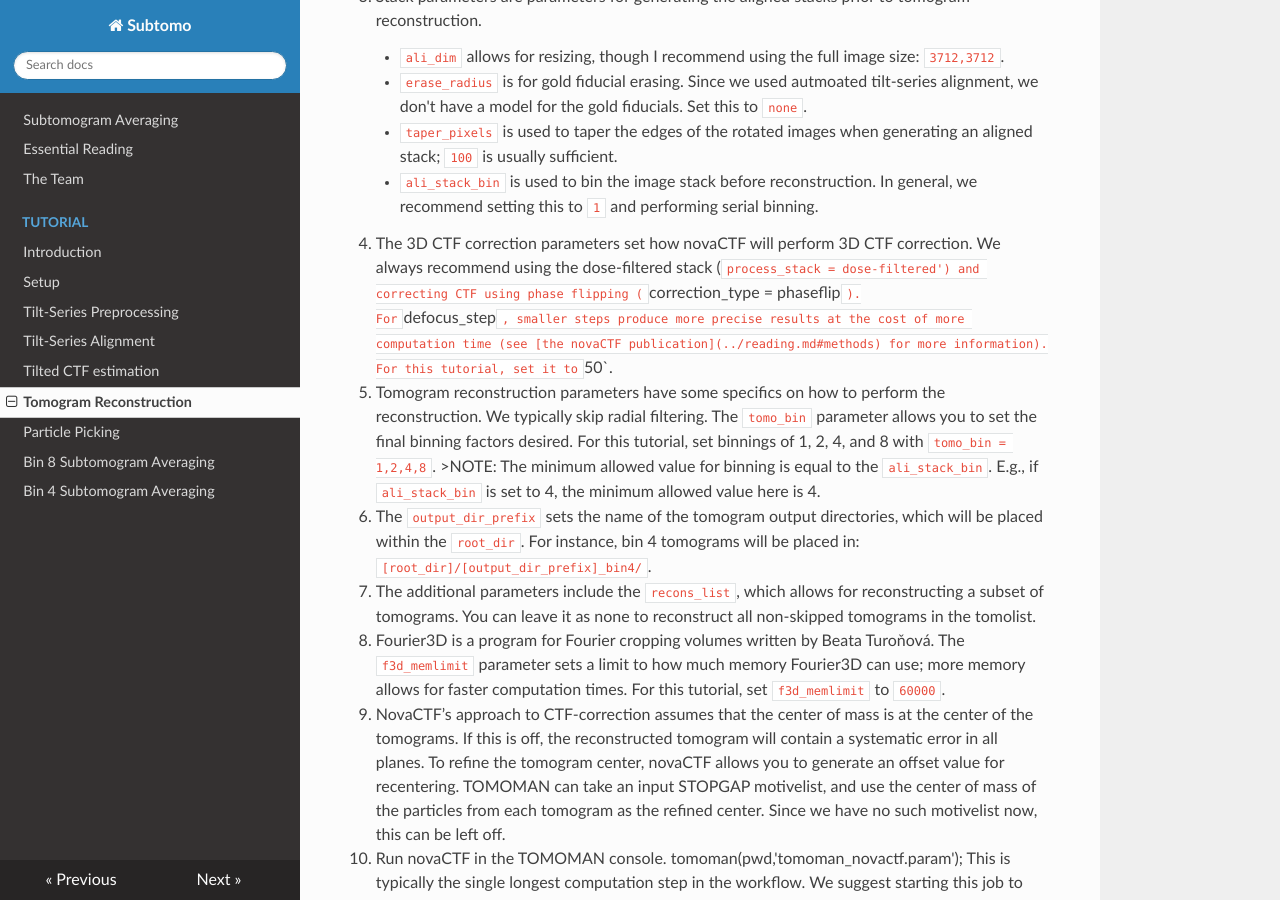
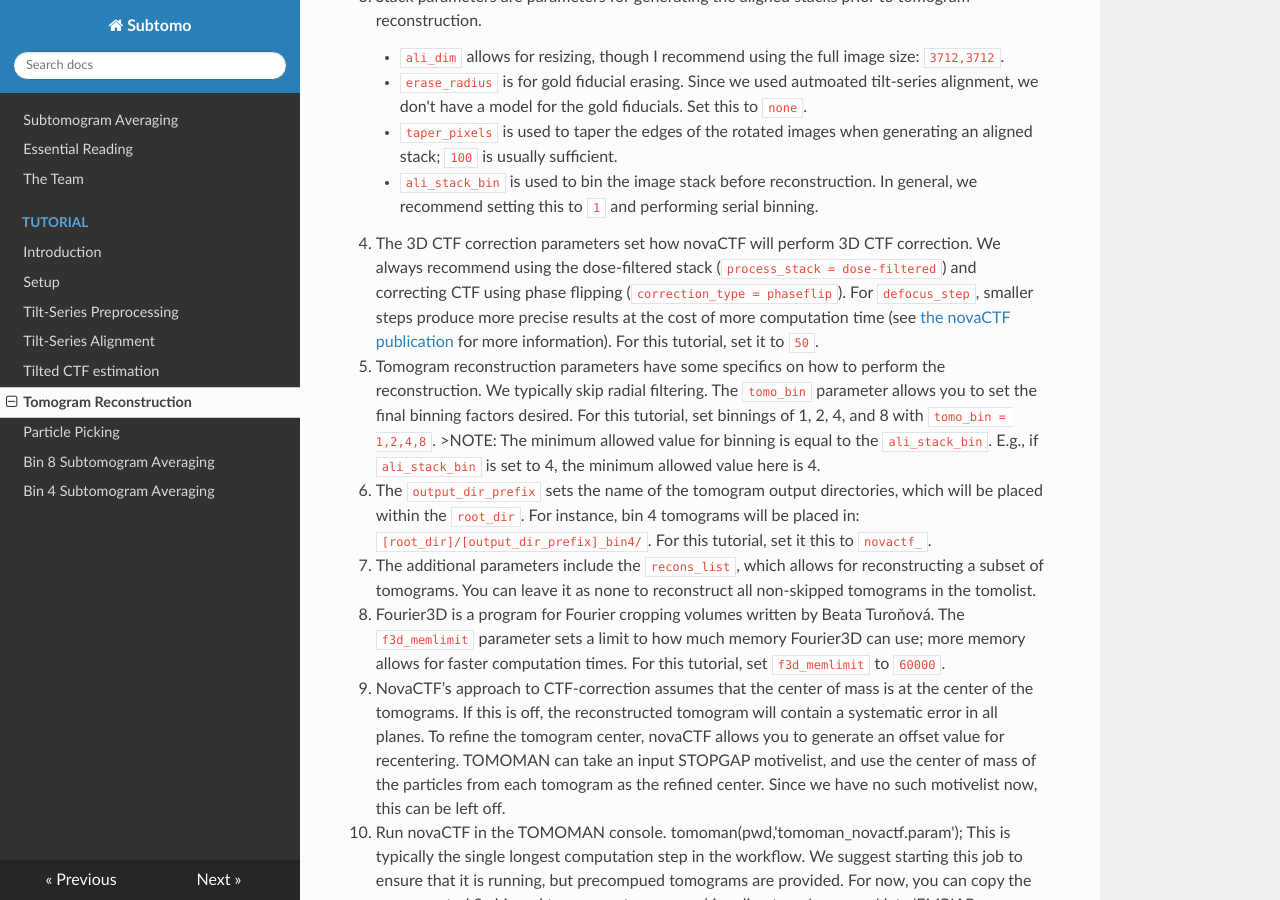
Before and after one commit to wan-lab-vanderbilt/subtomo-tutorials, an MkDocs documentation site: the page built from docs/hiv/recon.md, in a window 1280 px wide and 900 px high, scrolled down 417 px. Built offline with MkDocs 1.6.1, drawn with Linux system fonts in a browser that asks for light colours; nearby versions of some CDN libraries.

Commit message:
Update recon.md
various edits

```diff
--- a/docs/hiv/recon.md
+++ b/docs/hiv/recon.md
@@ -22,7 +22,7 @@ Use the same `n_cores` as you used for `nthreads` in [CTF estimation](#ctf-estim
       In general, we recommend setting this to `1` and performing serial binning.
 
 4. The 3D CTF correction parameters set how novaCTF will perform 3D CTF correction.
-We always recommend using the dose-filtered stack (`process_stack = dose-filtered') and correcting CTF using phase flipping (`correction_type = phaseflip`).
+We always recommend using the dose-filtered stack (`process_stack = dose-filtered`) and correcting CTF using phase flipping (`correction_type = phaseflip`).
 For `defocus_step`, smaller steps produce more precise results at the cost of more computation time (see [the novaCTF publication](../reading.md#methods) for more information).
 For this tutorial, set it to `50`.
 
@@ -34,21 +34,22 @@ For this tutorial, set binnings of 1, 2, 4, and 8 with `tomo_bin = 1,2,4,8`.
 
 7. The `output_dir_prefix` sets the name of the tomogram output directories, which will be placed within the `root_dir`.
 For instance, bin 4 tomograms will be placed in: `[root_dir]/[output_dir_prefix]_bin4/`.
+For this tutorial, set it this to `novactf_`.
 
-8. The additional parameters include the `recons_list`, which allows for reconstructing a subset of tomograms.
+9. The additional parameters include the `recons_list`, which allows for reconstructing a subset of tomograms.
 You can leave it as none to reconstruct all non-skipped tomograms in the tomolist.
 
-9. Fourier3D is a program for Fourier cropping volumes written by Beata Turoňová.
+10. Fourier3D is a program for Fourier cropping volumes written by Beata Turoňová.
 The `f3d_memlimit` parameter sets a limit to how much memory Fourier3D can use; more memory allows for faster computation times.
 For this tutorial, set `f3d_memlimit` to `60000`.
 
-10. NovaCTF’s approach to CTF-correction assumes that the center of mass is at the center of the tomograms.
+11. NovaCTF’s approach to CTF-correction assumes that the center of mass is at the center of the tomograms.
 If this is off, the reconstructed tomogram will contain a systematic error in all planes.
 To refine the tomogram center, novaCTF allows you to generate an offset value for recentering.
 TOMOMAN can take an input STOPGAP motivelist, and use the center of mass of the particles from each tomogram as the refined center.
 Since we have no such motivelist now, this can be left off.
 
-11. Run novaCTF in the TOMOMAN console.
+12. Run novaCTF in the TOMOMAN console.
         tomoman(pwd,'tomoman_novactf.param');
 This is typically the single longest computation step in the workflow.
 We suggest starting this job to ensure that it is running, but precompued tomograms are provided.
```
